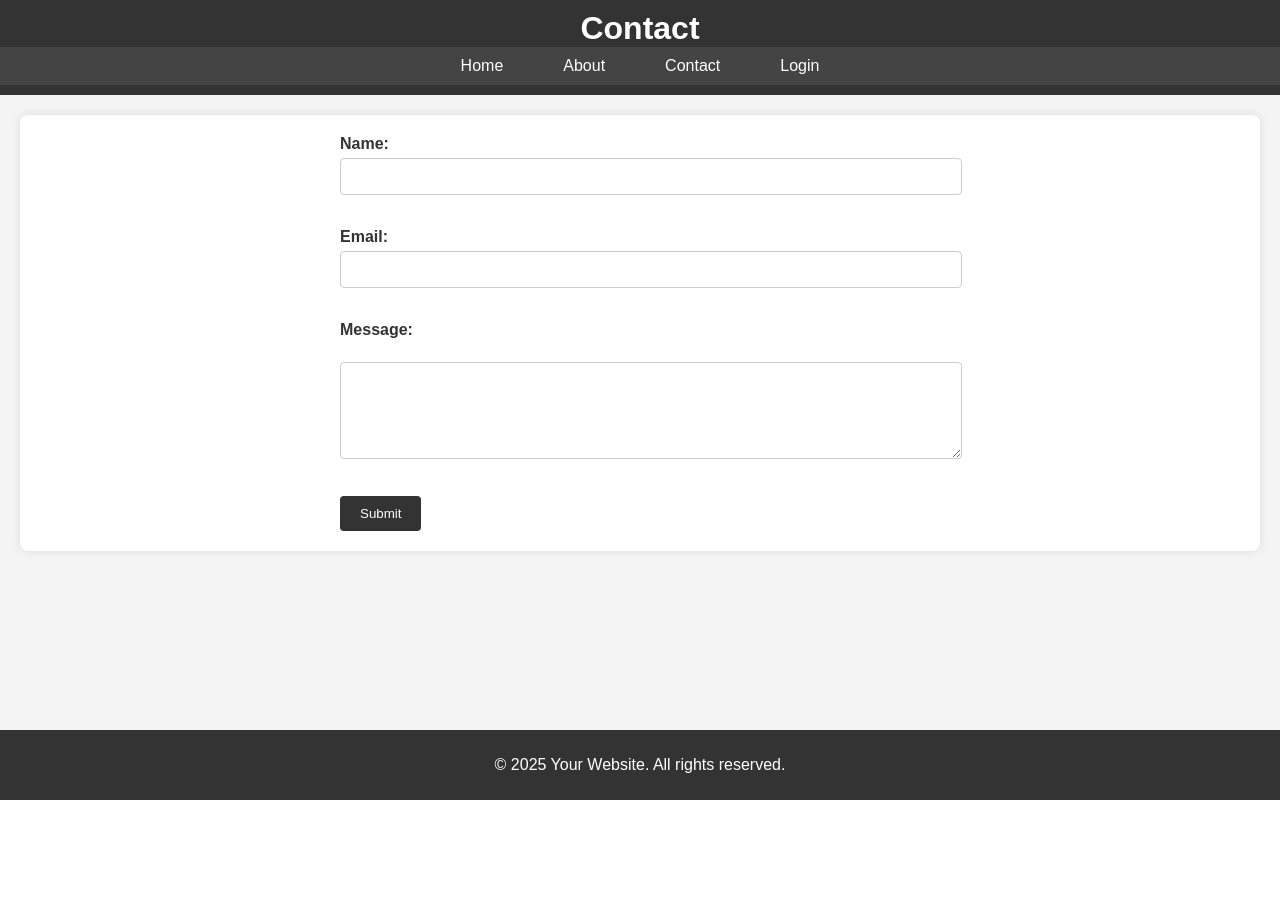
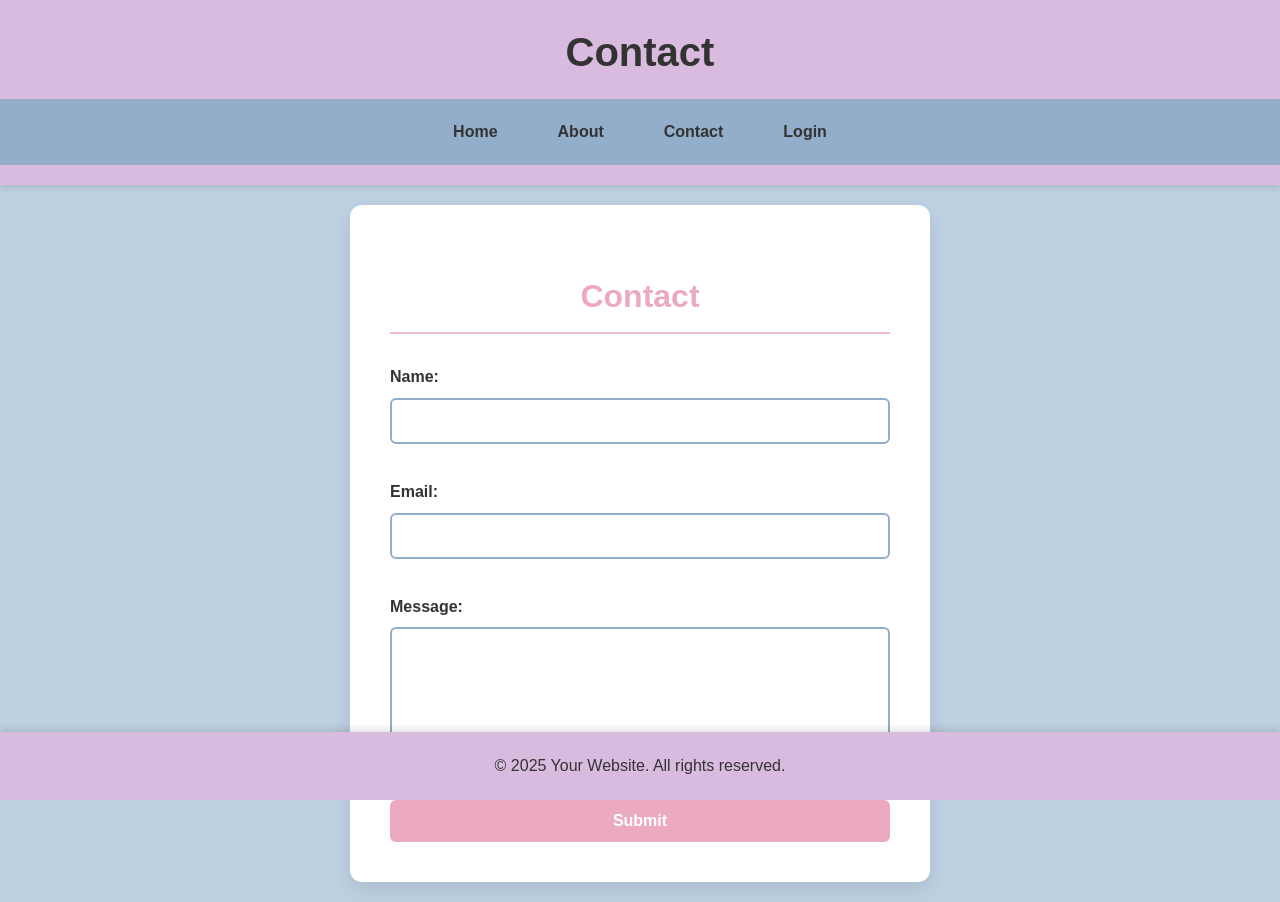
Before and after one commit to carmenmirna-is/project, a Django app: page /contact/ in a window 1280 px wide. Before the commit the page ends 800 px from the top, so only its background shows below. Run offline with Django 5.2, Linux system fonts and the light colour scheme.

```diff
--- a/django02/core_admin/static/css/js/scripts.js
+++ b/django02/core_admin/static/css/js/scripts.js
@@ -1,32 +1,184 @@
-// Puedes agregar interactividad aquí, como validaciones de formulario o animaciones.
+document.addEventListener('DOMContentLoaded', function () {
+    // Agregar clase de animación a los elementos principales
+    const mainContent = document.querySelector('main');
+    if (mainContent) {
+        mainContent.classList.add('animate-fade-in');
+    }
 
-document.addEventListener('DOMContentLoaded', function() {
-    // Ejemplo de validación simple para el formulario de contacto
+    // Animación suave al hacer clic en los enlaces del nav
+    const navLinks = document.querySelectorAll('nav ul li a');
+    navLinks.forEach(link => {
+        link.addEventListener('click', function (e) {
+            e.preventDefault();
+            const targetId = this.getAttribute('href');
+            const targetElement = document.querySelector(targetId);
+
+            if (targetElement) {
+                targetElement.scrollIntoView({
+                    behavior: 'smooth'
+                });
+
+                // Efecto visual al hacer clic
+                this.style.backgroundColor = '#DABBEO'; // Lavender al hacer clic
+                setTimeout(() => {
+                    this.style.backgroundColor = '';
+                }, 300);
+            }
+        });
+    });
+
+    // Validación del formulario de contacto con mejores mensajes
     const contactForm = document.querySelector('form[action="/contact/"]');
     if (contactForm) {
-        contactForm.addEventListener('submit', function(event) {
-            const name = document.getElementById('name').value;
-            const email = document.getElementById('email').value;
-            const message = document.getElementById('message').value;
+        // Añadir efecto de transición a los campos al enfocar
+        const inputs = contactForm.querySelectorAll('input, textarea');
+        inputs.forEach(input => {
+            input.addEventListener('focus', function() {
+                this.parentElement.classList.add('input-focused');
+            });
 
-            if (!name || !email || !message) {
-                alert('Por favor, completa todos los campos.');
-                event.preventDefault();
+            input.addEventListener('blur', function() {
+                this.parentElement.classList.remove('input-focused');
+            });
+        });
+
+        contactForm.addEventListener('submit', function (e) {
+            const name = document.getElementById('name').value.trim();
+            const email = document.getElementById('email').value.trim();
+            const message = document.getElementById('message').value.trim();
+            let isValid = true;
+
+            // Restablecer estilos de error
+            inputs.forEach(input => {
+                input.style.borderColor = '';
+            });
+
+            if (!name) {
+                document.getElementById('name').style.borderColor = '#ff6b6b';
+                isValid = false;
+            }
+
+            if (!email) {
+                document.getElementById('email').style.borderColor = '#ff6b6b';
+                isValid = false;
+            } else if (!isValidEmail(email)) {
+                document.getElementById('email').style.borderColor = '#ff6b6b';
+                isValid = false;
+            }
+
+            if (!message) {
+                document.getElementById('message').style.borderColor = '#ff6b6b';
+                isValid = false;
+            }
+
+            if (!isValid) {
+                e.preventDefault();
+                showMessage('Por favor, completa correctamente todos los campos.', 'error');
+            } else {
+                showMessage('¡Formulario enviado con éxito!', 'success');
             }
         });
     }
 
-    // Ejemplo de validación simple para el formulario de login
+    // Validación del formulario de login con mejores mensajes
     const loginForm = document.querySelector('form[method="post"]');
     if (loginForm) {
-        loginForm.addEventListener('submit', function(event) {
-            const username = document.getElementById('username').value;
-            const password = document.getElementById('password').value;
+        // Añadir efecto de transición a los campos al enfocar
+        const inputs = loginForm.querySelectorAll('input');
+        inputs.forEach(input => {
+            input.addEventListener('focus', function() {
+                this.style.borderColor = '#EEBFD1'; // Flamingo al enfocar
+            });
 
-            if (!username || !password) {
-                alert('Por favor, completa todos los campos.');
-                event.preventDefault();
+            input.addEventListener('blur', function() {
+                this.style.borderColor = '';
+            });
+        });
+
+        loginForm.addEventListener('submit', function (e) {
+            const username = document.getElementById('username').value.trim();
+            const password = document.getElementById('password').value.trim();
+            let isValid = true;
+
+            // Restablecer estilos de error
+            inputs.forEach(input => {
+                input.style.borderColor = '';
+            });
+
+            if (!username) {
+                document.getElementById('username').style.borderColor = '#ff6b6b';
+                isValid = false;
+            }
+
+            if (!password) {
+                document.getElementById('password').style.borderColor = '#ff6b6b';
+                isValid = false;
+            }
+
+            if (!isValid) {
+                e.preventDefault();
+                showMessage('Por favor, completa todos los campos.', 'error');
             }
         });
     }
+
+    // Crear elementos de tarjetas con animación
+    const cards = document.querySelectorAll('.card');
+    if (cards.length > 0) {
+        cards.forEach((card, index) => {
+            // Retrasar la animación para que aparezcan secuencialmente
+            setTimeout(() => {
+                card.classList.add('animate-fade-in');
+            }, index * 100);
+        });
+    }
+
+    // Función auxiliar para validar email
+    function isValidEmail(email) {
+        const emailRegex = /^[^\s@]+@[^\s@]+\.[^\s@]+$/;
+        return emailRegex.test(email);
+    }
+
+    // Función para mostrar mensajes
+    function showMessage(text, type) {
+        // Eliminar mensajes anteriores
+        const existingMessage = document.querySelector('.message');
+        if (existingMessage) {
+            existingMessage.remove();
+        }
+
+        // Crear nuevo mensaje
+        const message = document.createElement('div');
+        message.className = `message message-${type}`;
+        message.textContent = text;
+        message.style.padding = '10px 15px';
+        message.style.borderRadius = '4px';
+        message.style.marginBottom = '15px';
+        message.style.transition = 'all 0.3s ease';
+        message.style.textAlign = 'center';
+
+        if (type === 'error') {
+            message.style.backgroundColor = '#ffeeee';
+            message.style.color = '#ff6b6b';
+            message.style.border = '1px solid #ff6b6b';
+        } else {
+            message.style.backgroundColor = '#eeffee';
+            message.style.color = '#28a745';
+            message.style.border = '1px solid #28a745';
+        }
+
+        // Insertar mensaje en el DOM
+        const form = document.querySelector('form');
+        if (form) {
+            form.parentNode.insertBefore(message, form);
+
+            // Eliminar mensaje después de unos segundos
+            setTimeout(() => {
+                message.style.opacity = '0';
+                setTimeout(() => {
+                    message.remove();
+                }, 300);
+            }, 5000);
+        }
+    }
 });
--- a/django02/core_admin/static/css/style.css
+++ b/django02/core_admin/static/css/style.css
@@ -1,146 +1,298 @@
 /* Estilos generales */
 body {
-    font-family: Arial, sans-serif;
+    font-family: 'Arial', sans-serif;
     margin: 0;
     padding: 0;
-    background-color: #f4f4f4;
+    background-color: #BED1E3; /* Soft Sky como fondo principal */
     color: #333;
+    line-height: 1.6;
 }
 
 header {
-    background-color: #333;
-    color: #fff;
-    padding: 10px 0;
+    background-color: #DABBE0; /* Lavender para el header */
+    color: #333; /* Texto oscuro para mejor contraste */
+    padding: 20px 0;
     text-align: center;
+    box-shadow: 0 4px 6px rgba(0, 0, 0, 0.1);
 }
 
 header h1 {
     margin: 0;
+    font-size: 2.5rem;
+    font-weight: bold;
+    padding-bottom: 15px;
 }
 
-nav ul {
+/* Ajustado para nav dentro de header */
+header nav {
+    background-color: #93AECA; /* Denim para el nav */
+    padding: 10px 0;
+    position: sticky;
+    top: 0;
+    z-index: 1000;
+}
+
+header nav ul {
     list-style: none;
     padding: 0;
     margin: 0;
     display: flex;
     justify-content: center;
-    background-color: #444;
 }
 
-nav ul li {
+header nav ul li {
     margin: 0 15px;
 }
 
-nav ul li a {
-    color: #fff;
+header nav ul li a {
+    color: #333; /* Texto oscuro para mejor contraste */
     text-decoration: none;
     padding: 10px 15px;
     display: block;
+    font-weight: bold;
+    transition: all 0.3s ease;
+    border-radius: 4px;
 }
 
-nav ul li a:hover {
-    background-color: #555;
+header nav ul li a:hover {
+    background-color: #EEBFD1; /* Flamingo para el hover */
+    transform: translateY(-3px);
+    box-shadow: 0 4px 8px rgba(0, 0, 0, 0.1);
 }
 
 main {
     padding: 20px;
     background-color: #fff;
-    margin: 20px;
+    margin: 20px auto 60px; /* Margen inferior para el footer fijo */
+    max-width: 1200px;
     border-radius: 8px;
-    box-shadow: 0 0 10px rgba(0, 0, 0, 0.1);
+    box-shadow: 0 4px 10px rgba(0, 0, 0, 0.1);
+    padding-top: 40px; /* Espacio adicional para el nav */
 }
 
-footer {
-    background-color: #333;
-    color: #fff;
-    text-align: center;
-    padding: 10px 0;
-    position: fixed;
-    width: 100%;
-    bottom: 0;
+
+main h2 {
+    color: #ECAAC2; /* Mauve para los títulos */
+    border-bottom: 2px solid #EEBFD1; /* Flamingo para subrayado */
+    padding-bottom: 10px;
 }
 
-/* Estilos específicos para el formulario de contacto */
+/* ESTILOS PARA CENTRAR FORMULARIOS */
+/* Contenedor principal para centrar formularios */
+.form-container {
+    display: flex;
+    justify-content: center;
+    align-items: center;
+    min-height: 60vh;
+    padding: 20px;
+    background-color: transparent; /* Sin fondo para que se vea el fondo del body */
+    margin: 0; /* Eliminar márgenes */
+    box-shadow: none; /* Sin sombra */
+    max-width: none; /* Sin límite de ancho */
+}
+
+/* Estilos para el formulario de contacto */
+.contact-form, .login-form {
+    background-color: #fff;
+    padding: 40px;
+    border-radius: 12px;
+    box-shadow: 0 8px 20px rgba(0, 0, 0, 0.1);
+    width: 100%;
+    max-width: 500px;
+    text-align: left;
+}
+
+.contact-form h2, .login-form h2 {
+    text-align: center;
+    margin-bottom: 30px;
+    color: #ECAAC2;
+    font-size: 2rem;
+}
+
+/* Estilos para los campos del formulario */
+.form-group {
+    margin-bottom: 20px;
+}
+
+.form-group label {
+    display: block;
+    margin-bottom: 8px;
+    font-weight: bold;
+    color: #333;
+}
+
+.form-group input[type="text"],
+.form-group input[type="email"],
+.form-group input[type="password"],
+.form-group textarea {
+    width: 100%;
+    padding: 12px;
+    border: 2px solid #93AECA;
+    border-radius: 6px;
+    font-size: 16px;
+    transition: border-color 0.3s ease;
+    box-sizing: border-box;
+}
+
+.form-group input[type="text"]:focus,
+.form-group input[type="email"]:focus,
+.form-group input[type="password"]:focus,
+.form-group textarea:focus {
+    outline: none;
+    border-color: #ECAAC2;
+    box-shadow: 0 0 0 3px rgba(236, 170, 194, 0.1);
+}
+
+.form-group textarea {
+    height: 120px;
+    resize: vertical;
+}
+
+/* Estilos para botones */
+.btn {
+    background-color: #ECAAC2;
+    color: white;
+    padding: 12px 30px;
+    border: none;
+    border-radius: 6px;
+    font-size: 16px;
+    font-weight: bold;
+    cursor: pointer;
+    transition: all 0.3s ease;
+    width: 100%;
+    margin-top: 10px;
+}
+
+.btn:hover {
+    background-color: #EEBFD1;
+    transform: translateY(-2px);
+    box-shadow: 0 4px 12px rgba(0, 0, 0, 0.2);
+}
+
+/* Estilos específicos para el formulario de login */
+.login-links {
+    text-align: center;
+    margin-top: 20px;
+}
+
+.login-links a {
+    color: #ECAAC2;
+    text-decoration: none;
+    font-weight: bold;
+    transition: color 0.3s ease;
+}
+
+.login-links a:hover {
+    color: #EEBFD1;
+}
+
+/* Para mantener compatibilidad con formularios existentes */
 form {
-    max-width: 600px;
-    margin: 0 auto;
+    display: flex;
+    flex-direction: column;
+    gap: 15px;
 }
 
 form label {
-    display: block;
-    margin-bottom: 5px;
     font-weight: bold;
+    color: #333;
 }
 
 form input[type="text"],
 form input[type="email"],
+form input[type="password"],
 form textarea {
-    width: 100%;
-    padding: 10px;
-    margin-bottom: 15px;
-    border: 1px solid #ccc;
-    border-radius: 4px;
+    padding: 12px;
+    border: 2px solid #93AECA;
+    border-radius: 6px;
+    font-size: 16px;
+    transition: border-color 0.3s ease;
 }
 
-form button {
-    background-color: #333;
-    color: #fff;
-    padding: 10px 20px;
-    border: none;
-    border-radius: 4px;
-    cursor: pointer;
+form input[type="text"]:focus,
+form input[type="email"]:focus,
+form input[type="password"]:focus,
+form textarea:focus {
+    outline: none;
+    border-color: #ECAAC2;
+    box-shadow: 0 0 0 3px rgba(236, 170, 194, 0.1);
 }
 
-form button:hover {
-    background-color: #555;
+form button,
+form input[type="submit"] {
+    background-color: #ECAAC2;
+    color: white;
+    padding: 12px 30px;
+    border: none;
+    border-radius: 6px;
+    font-size: 16px;
+    font-weight: bold;
+    cursor: pointer;
+    transition: all 0.3s ease;
+    align-self: flex-start;
 }
 
-/* Estilos específicos para el formulario de login */
-.login-form {
-    max-width: 400px;
-    margin: 0 auto;
+form button:hover,
+form input[type="submit"]:hover {
+    background-color: #EEBFD1;
+    transform: translateY(-2px);
+    box-shadow: 0 4px 12px rgba(0, 0, 0, 0.2);
 }
 
-.login-form .form-group {
-    margin-bottom: 15px;
+footer {
+    background-color: #DABBE0; /* Lavender para el footer */
+    color: #333; /* Texto oscuro para mejor contraste */
+    text-align: center;
+     height: auto; /* Altura automática según contenido */
+    padding: 5px 0;
+    width: 100%;
+    box-shadow: 0 -4px 6px rgba(0, 0, 0, 0.1);
+    position: fixed;
+    bottom: 0;
 }
 
-.login-form label {
-    display: block;
-    margin-bottom: 5px;
-    font-weight: bold;
+/* Animaciones sutiles */
+@keyframes fadeIn {
+    from { opacity: 0; transform: translateY(10px); }
+    to { opacity: 1; transform: translateY(0); }
 }
 
-.login-form input[type="text"],
-.login-form input[type="password"] {
-    width: 100%;
-    padding: 10px;
-    border: 1px solid #ccc;
-    border-radius: 4px;
+.animate-fade-in {
+    animation: fadeIn 0.5s ease forwards;
 }
 
-.login-form button {
-    background-color: #333;
-    color: #fff;
-    padding: 10px 20px;
-    border: none;
-    border-radius: 4px;
-    cursor: pointer;
+/* Estilos para contenedores con fondos de colores */
+.bg-lavender {
+    background-color: #DABBE0;
+    padding: 20px;
+    border-radius: 8px;
+    color: #333;
 }
 
-.login-form button:hover {
-    background-color: #555;
+.bg-flamingo {
+    background-color: #EEBFD1;
+    padding: 20px;
+    border-radius: 8px;
+    color: #333;
 }
 
-.login-form p {
-    text-align: center;
+.bg-soft-sky {
+    background-color: #BED1E3;
+    padding: 20px;
+    border-radius: 8px;
+    color: #333;
 }
 
-.login-form a {
+.bg-mauve {
+    background-color: #ECAAC2;
+    padding: 20px;
+    border-radius: 8px;
     color: #333;
-    text-decoration: none;
 }
 
-.login-form a:hover {
-    text-decoration: underline;
+.bg-denim {
+    background-color: #93AECA;
+    padding: 20px;
+    border-radius: 8px;
+    color: #333;
 }
--- a/django02/core_admin/templates/about.html
+++ b/django02/core_admin/templates/about.html
@@ -6,7 +6,7 @@
     <meta name="viewport" content="width=device-width, initial-scale=1.0">
     <title>About Us</title>
     <!-- Asegúrate de que la ruta del CSS sea correcta -->
-    <link rel="stylesheet" href="{% static 'css/styles.css' %}">
+    <link rel="stylesheet" href="{% static 'css/style.css' %}">
 </head>
 <body>
     <header>
--- a/django02/core_admin/templates/contact.html
+++ b/django02/core_admin/templates/contact.html
@@ -19,20 +19,29 @@
         </ul>
     </nav>
 </header>
-    <main>
-    <form action="/contact/" method="post">
-        {% csrf_token %}
-        <label for="name">Name:</label>
-        <input type="text" id="name" name="name" required><br><br>
+<main class="form-container">
+    <div class="contact-form">
+        <h2>Contact</h2>
+        <form action="/contact/" method="post">
+            {% csrf_token %}
+            <div class="form-group">
+                <label for="name">Name:</label>
+                <input type="text" id="name" name="name" required>
+            </div>
 
-        <label for="email">Email:</label>
-        <input type="email" id="email" name="email" required><br><br>
+            <div class="form-group">
+                <label for="email">Email:</label>
+                <input type="email" id="email" name="email" required>
+            </div>
 
-        <label for="message">Message:</label><br>
-        <textarea id="message" name="message" rows="5" required></textarea><br><br>
+            <div class="form-group">
+                <label for="message">Message:</label>
+                <textarea id="message" name="message" rows="5" required></textarea>
+            </div>
 
-        <button type="submit">Submit</button>
-    </form>
+            <button type="submit" class="btn">Submit</button>
+        </form>
+    </div>
 </main>
 <footer>
     <p>&copy; 2025 Your Website. All rights reserved.</p>
```
Also changed, not shown: django02/core_admin/templates/login.html (+11 -4 lines).
